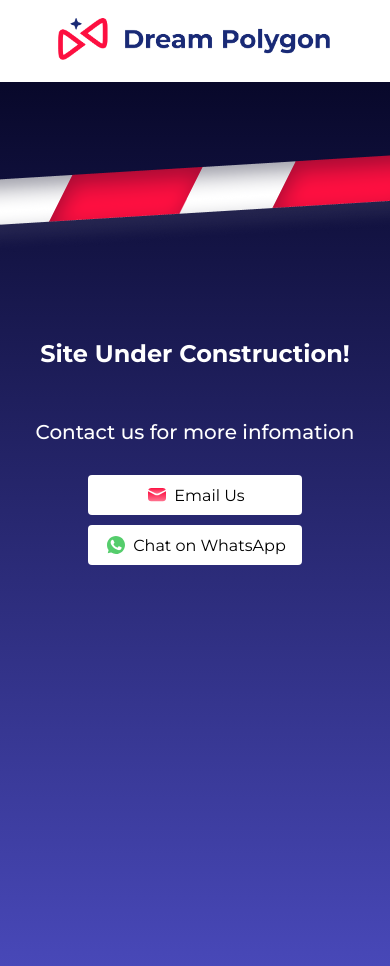
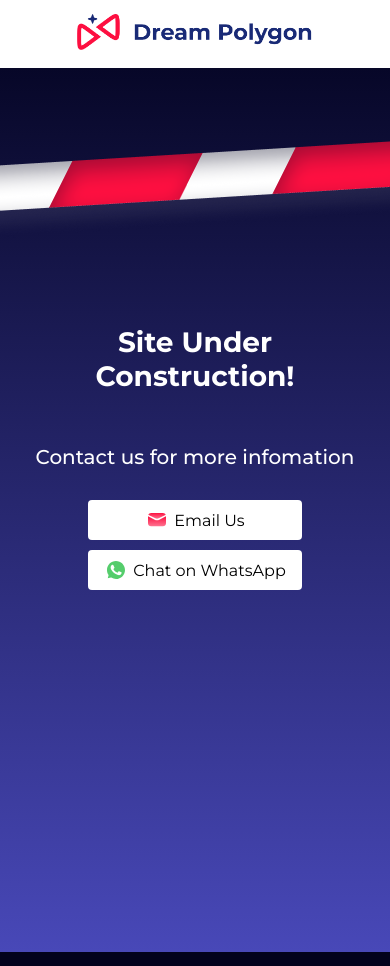
Before and after one commit to Dream-Polygon/dreampolygon.github.io, a plain HTML site: page index.html in a window 390 px wide. Shown: the top 966 px of the page. Drawn offline with Linux system fonts and the light colour scheme.

Commit message:
Add files via upload

```diff
--- a/index.html
+++ b/index.html
@@ -3,8 +3,9 @@
   <head>
     <meta charset="UTF-8" />
     <meta name="viewport" content="width=device-width, initial-scale=1.0" />
-    <title>Site Under Construction</title>
+    <title>Dream Polygon - Site Under Construction</title>
     <link rel="stylesheet" href="style.css" />
+    <link rel="icon" href="favicon.ico" type="image/x-icon" />
   </head>
   <body>
     <header>
@@ -17,7 +18,7 @@
       <section class="contact-us">
         <h2>Contact us for more infomation</h2>
         <div class="buttons">
-          <a class="button" href="mailto:your-email@example.com"
+          <a class="button" href="mailto:dreampolygon@gmail.com"
             ><img src="src/email.svg" alt="Email" /><span>Email Us</span></a
           >
           <a class="button" href="https://wa.me/+919586565325"
--- a/style.css
+++ b/style.css
@@ -71,13 +71,21 @@
                     padding: 20px;
                 }
                 .container h1 {
-                    font-size: 26px;
+                    font-size: 32px;
+                }
+                header {
+                    text-align: center;
+                    padding: 14px;
+                    background-color: #fff;
+                }
+                header img{
+                height: 36px;
                 }
             }
 
             @media only screen and (max-width: 480px) {
                 .container h1 {
-                    font-size: 24px;
+                    font-size: 28px;
                 }
                 .buttons {
                     flex-direction: column;
@@ -85,4 +93,13 @@
                 .button {
                     margin: 5px 0;
                 }
+                header {
+                    text-align: center;
+                    padding: 14px;
+                    background-color: #fff;
+                }
+                header img{
+                height: 36px;
+                }
+
             }
```
Also changed, not shown: src/favicon.ico (added).
